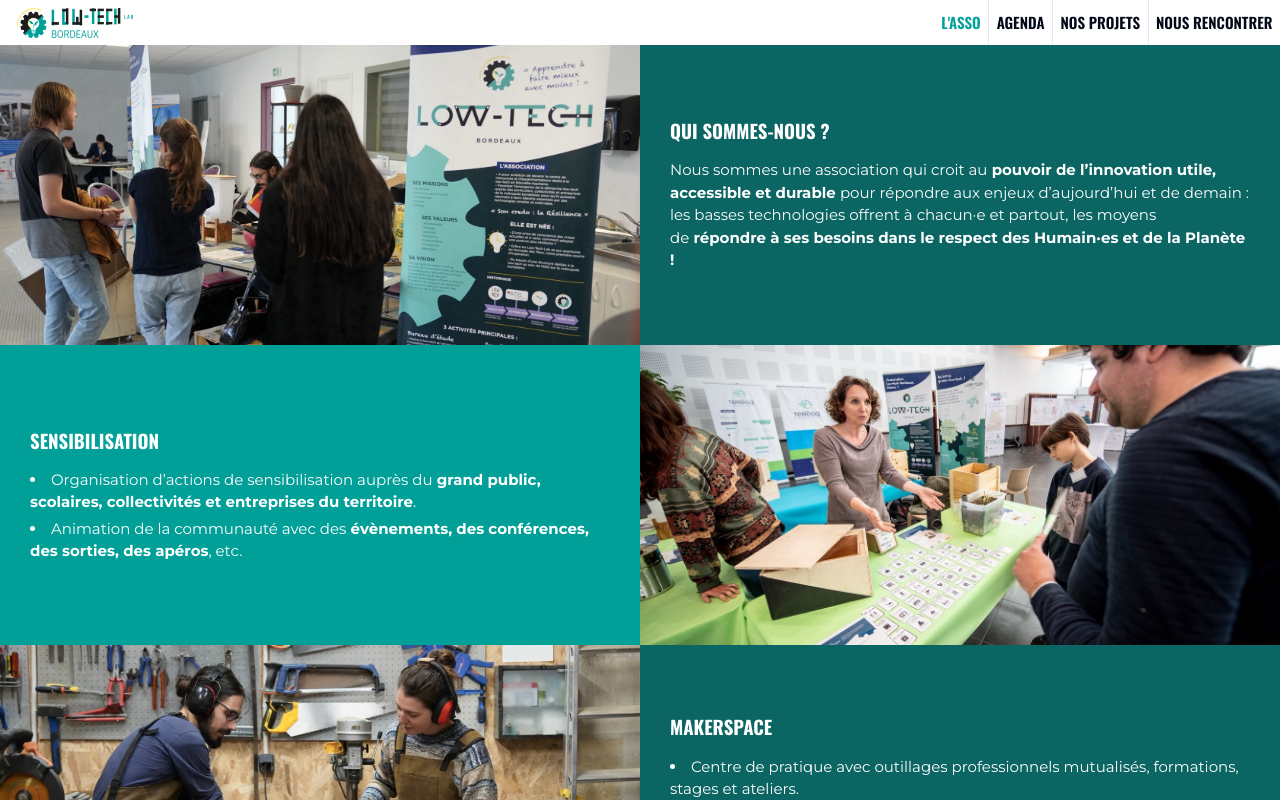
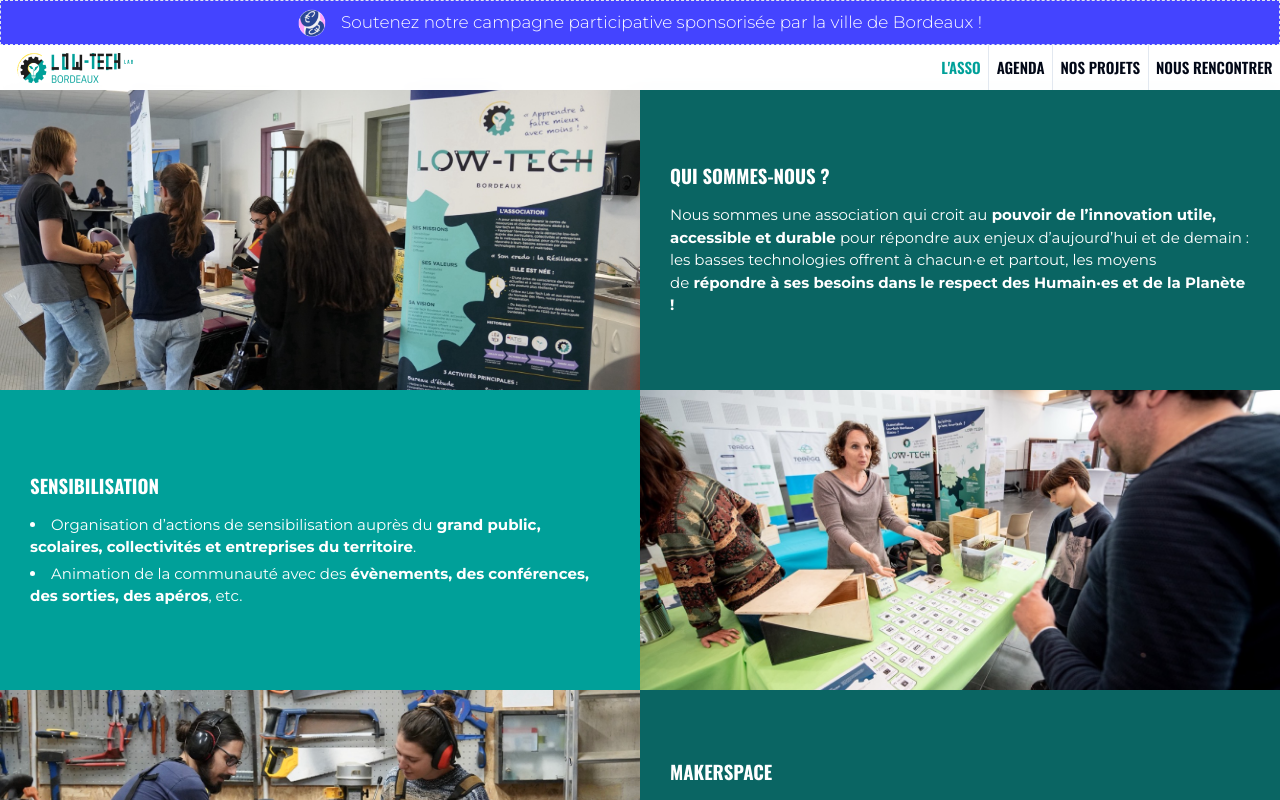
Before and after one commit to lowtechbordeaux/ltlb-landing-v2, a Next.js app: page / in a window 1280 px wide. Shown: the top 800 px of the page. Built offline with nearby package versions, Linux system fonts and the light colour scheme.

Commit message:
jadopte un projet

```diff
--- a/components/Banner.tsx
+++ b/components/Banner.tsx
@@ -2,16 +2,24 @@ import Link from "next/link";
 import Image from "next/image";
 
 export default function Header() {
-    return null
-    return (
-        <Link
-            href="https://jeparticipe.gironde.fr/project/budget-participatif-2023/collect/proposez-vos-projets/proposals/zone-de-fraicheur-urbaine"
-            className='flex px-4 py-2 sm:py-2 justify-center items-center bg-orange-bp  hover:bg-energy-yellow-400 border border-dashed'
-            target='_blank'
-        >
-            <Image src="/assets/logos/bee.webp" alt="bee" width={28} height={28} className='mr-4' />
+  return (
+    <Link
+      href="https://www.jadopteunprojet.com/decouvrez-les-projets/detail/low-tech-lab-bordeaux"
+      className="flex px-4 py-2 sm:py-2 justify-center items-center bg-blue-jup hover:bg-blue-jup-hover border border-dashed"
+      target="_blank"
+    >
+      <Image
+        src="/assets/bp/jup.png"
+        alt="jup"
+        width={28}
+        height={28}
+        className="mr-4"
+      />
 
-            <span className='font-light text-center text-xs sm:text-sm'>Il est temps de voter pour le budget participatif de Gironde !</span>
-        </Link>
-    );
+      <span className="font-light text-center text-white text-lg">
+        Soutenez notre campagne participative sponsorisée par la ville de
+        Bordeaux !
+      </span>
+    </Link>
+  );
 }
--- a/tailwind.config.ts
+++ b/tailwind.config.ts
@@ -1,11 +1,8 @@
-import type { Config } from "tailwindcss"
+import type { Config } from "tailwindcss";
 
 const config = {
   darkMode: ["class"],
-  content: [
-    './components/**/*.{ts,tsx}',
-    './app/**/*.{ts,tsx}',
-  ],
+  content: ["./components/**/*.{ts,tsx}", "./app/**/*.{ts,tsx}"],
   prefix: "",
   theme: {
     fontFamily: {
@@ -58,83 +55,90 @@ const config = {
         "greeny-4": "#c3dab8",
         "bluey-1": "#233d5c",
         "orange-bp": "#f39200",
-        'energy-yellow': {  // yellowy-1
-          '50': '#fefbec',
-          '100': '#fbf3ca',
-          '200': '#f7e790',
-          '300': '#f4d65b',
-          '400': '#f1c12e',
-          '500': '#eaa316',
-          '600': '#cf7d10',
-          '700': '#ac5a11',
-          '800': '#8c4714',
-          '900': '#733a14',
-          '950': '#421d06',
+        "blue-jup": "#0000ff",
+        "blue-jup-hover": "#4444ff",
+        "energy-yellow": {
+          // yellowy-1
+          "50": "#fefbec",
+          "100": "#fbf3ca",
+          "200": "#f7e790",
+          "300": "#f4d65b",
+          "400": "#f1c12e",
+          "500": "#eaa316",
+          "600": "#cf7d10",
+          "700": "#ac5a11",
+          "800": "#8c4714",
+          "900": "#733a14",
+          "950": "#421d06",
         },
-        'gable-green': {  // greeny-1
-          '50': '#f4f9f9',
-          '100': '#d9eeec',
-          '200': '#b3dcd8',
-          '300': '#85c3c0',
-          '400': '#5ba6a4',
-          '500': '#418b8a',
-          '600': '#326f6f',
-          '700': '#2c5759',
-          '800': '#264849',
-          '900': '#233c3d',
-          '950': '#102123',
+        "gable-green": {
+          // greeny-1
+          "50": "#f4f9f9",
+          "100": "#d9eeec",
+          "200": "#b3dcd8",
+          "300": "#85c3c0",
+          "400": "#5ba6a4",
+          "500": "#418b8a",
+          "600": "#326f6f",
+          "700": "#2c5759",
+          "800": "#264849",
+          "900": "#233c3d",
+          "950": "#102123",
         },
-        'como': {  // greeny-2
-          '50': '#f5f8f6',
-          '100': '#ddeae4',
-          '200': '#bbd4ca',
-          '300': '#92b6aa',
-          '400': '#6a9788',
-          '500': '#507b6e',
-          '600': '#3f6258',
-          '700': '#355049',
-          '800': '#2d423c',
-          '900': '#293834',
-          '950': '#141f1d',
+        como: {
+          // greeny-2
+          "50": "#f5f8f6",
+          "100": "#ddeae4",
+          "200": "#bbd4ca",
+          "300": "#92b6aa",
+          "400": "#6a9788",
+          "500": "#507b6e",
+          "600": "#3f6258",
+          "700": "#355049",
+          "800": "#2d423c",
+          "900": "#293834",
+          "950": "#141f1d",
         },
-        'tradewind': { // greeny-3
-          '50': '#f4f9f8',
-          '100': '#d9eee9',
-          '200': '#b3dcd4',
-          '300': '#71b8ad',
-          '400': '#5ca59c',
-          '500': '#428a82',
-          '600': '#336e69',
-          '700': '#2c5955',
-          '800': '#274846',
-          '900': '#243d3c',
-          '950': '#102322',
+        tradewind: {
+          // greeny-3
+          "50": "#f4f9f8",
+          "100": "#d9eee9",
+          "200": "#b3dcd4",
+          "300": "#71b8ad",
+          "400": "#5ca59c",
+          "500": "#428a82",
+          "600": "#336e69",
+          "700": "#2c5955",
+          "800": "#274846",
+          "900": "#243d3c",
+          "950": "#102322",
         },
-        'cello': { /// bluey-1
-          '50': '#f3f6fc',
-          '100': '#e7eef7',
-          '200': '#c9daee',
-          '300': '#99bce0',
-          '400': '#629ace',
-          '500': '#3e7db9',
-          '600': '#2d629c',
-          '700': '#264f7e',
-          '800': '#234569',
-          '900': '#233d5c',
-          '950': '#16253b',
+        cello: {
+          /// bluey-1
+          "50": "#f3f6fc",
+          "100": "#e7eef7",
+          "200": "#c9daee",
+          "300": "#99bce0",
+          "400": "#629ace",
+          "500": "#3e7db9",
+          "600": "#2d629c",
+          "700": "#264f7e",
+          "800": "#234569",
+          "900": "#233d5c",
+          "950": "#16253b",
         },
-        'persian-green': {
-          '50': '#effefc',
-          '100': '#c7fff7',
-          '200': '#90ffee',
-          '300': '#51f7e4',
-          '400': '#1de4d4',
-          '500': '#04c8bb',
-          '600': '#00a099',
-          '700': '#05807c',
-          '800': '#0a6563',
-          '900': '#0d5452',
-          '950': '#003233',
+        "persian-green": {
+          "50": "#effefc",
+          "100": "#c7fff7",
+          "200": "#90ffee",
+          "300": "#51f7e4",
+          "400": "#1de4d4",
+          "500": "#04c8bb",
+          "600": "#00a099",
+          "700": "#05807c",
+          "800": "#0a6563",
+          "900": "#0d5452",
+          "950": "#003233",
         },
       },
       borderRadius: {
@@ -159,6 +163,6 @@ const config = {
     },
   },
   plugins: [require("tailwindcss-animate")],
-} satisfies Config
+} satisfies Config;
 
-export default config
+export default config;
```
Also changed, not shown: public/assets/bp/jup.png (added).
